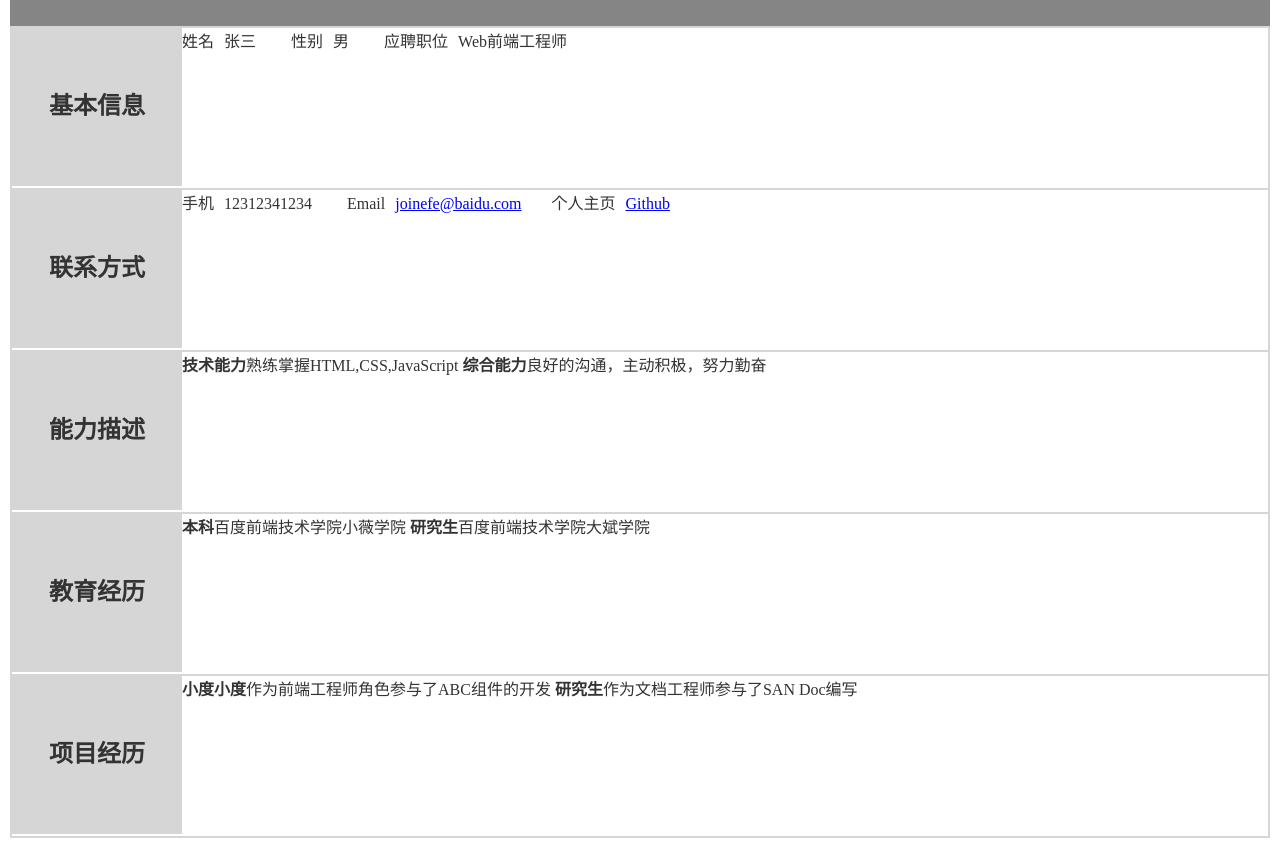
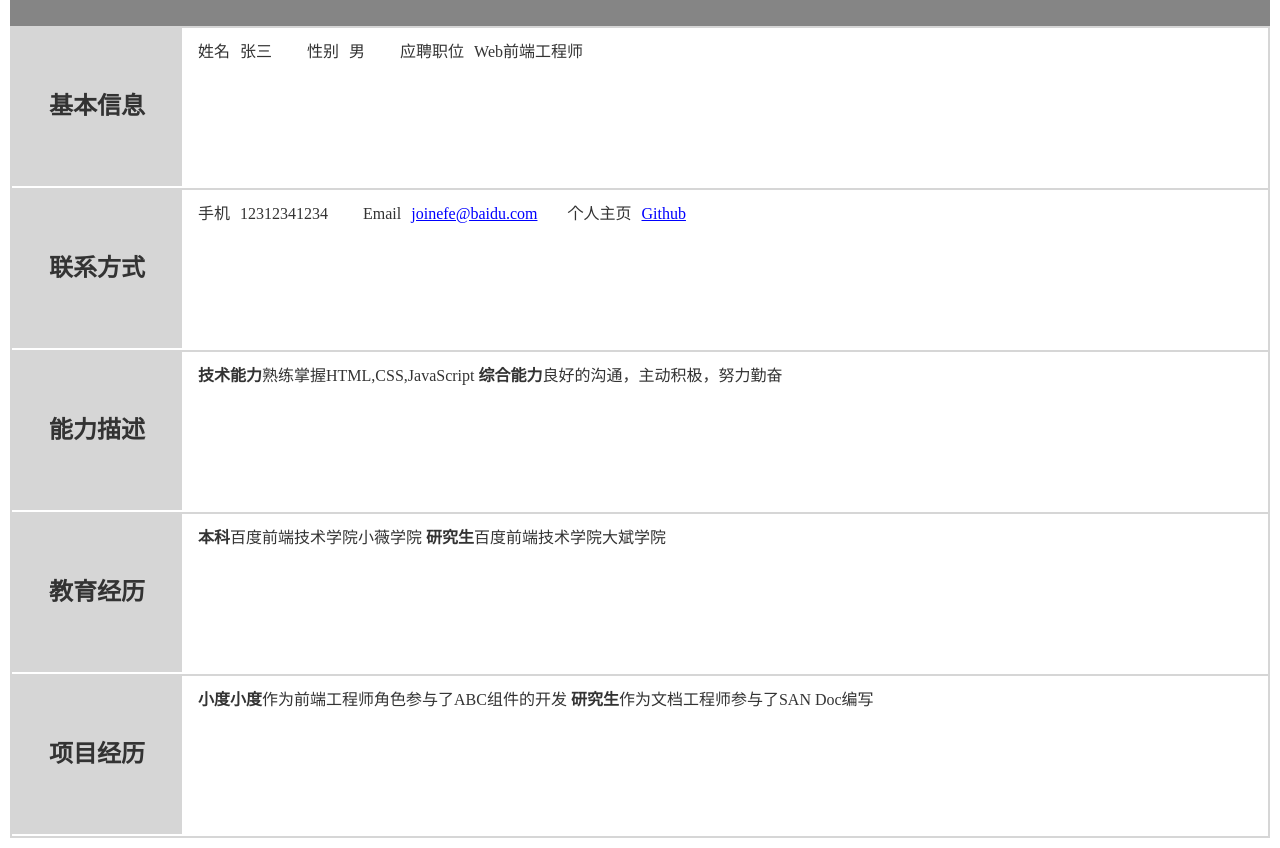
Before and after one commit to jiang-hj/DAY5, a plain HTML site: page index.html in a window 1280 px wide. Shown: the part 83-931 px from the top of the page. Drawn offline with Linux system fonts and the light colour scheme.

Commit message:
Update style3.css
dd改变行高，增加缩进

```diff
--- a/css/style3.css
+++ b/css/style3.css
@@ -25,6 +25,8 @@ dd{
     height: 160px;
     border-top: 2px solid #d6d6d6;
     overflow:hidden;
+    line-height:3;
+    text-indent:1em;
     }
 h4,p{display: inline;}
 span{margin-right: 10px;}
```
